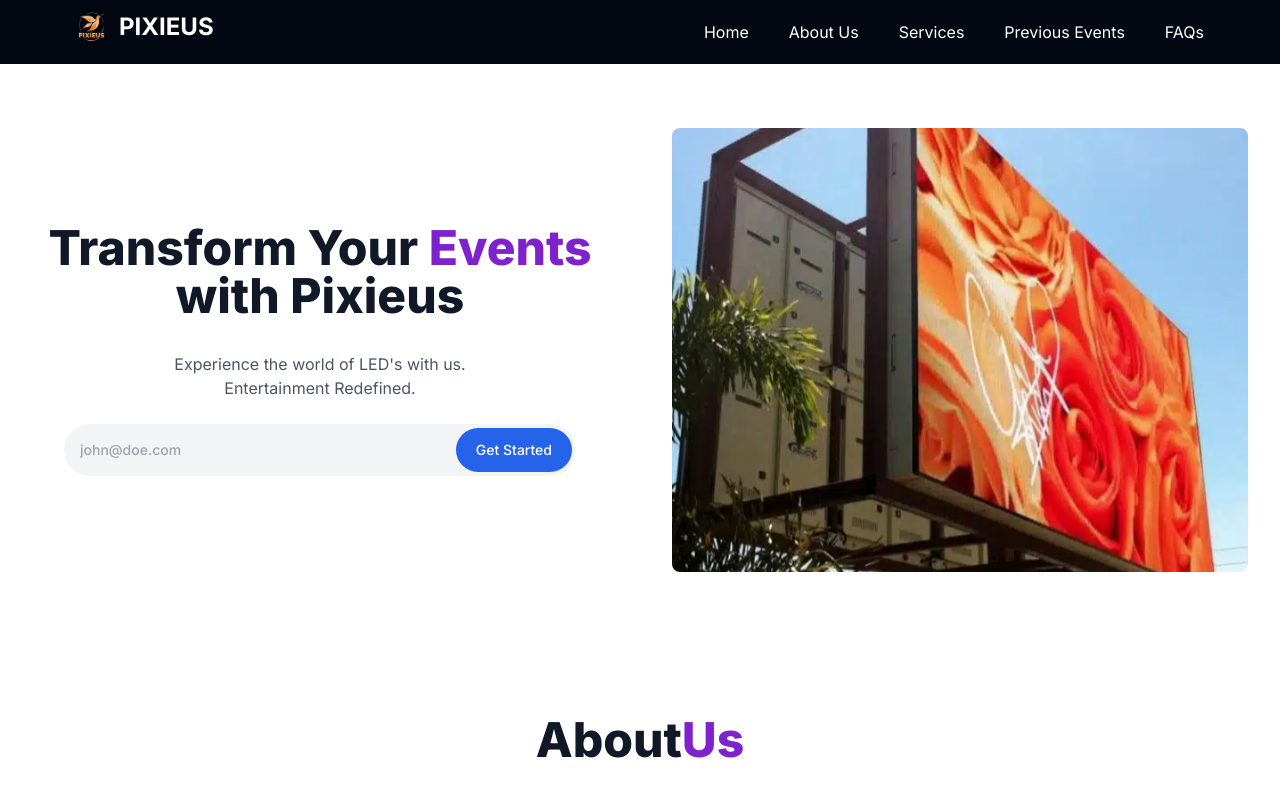
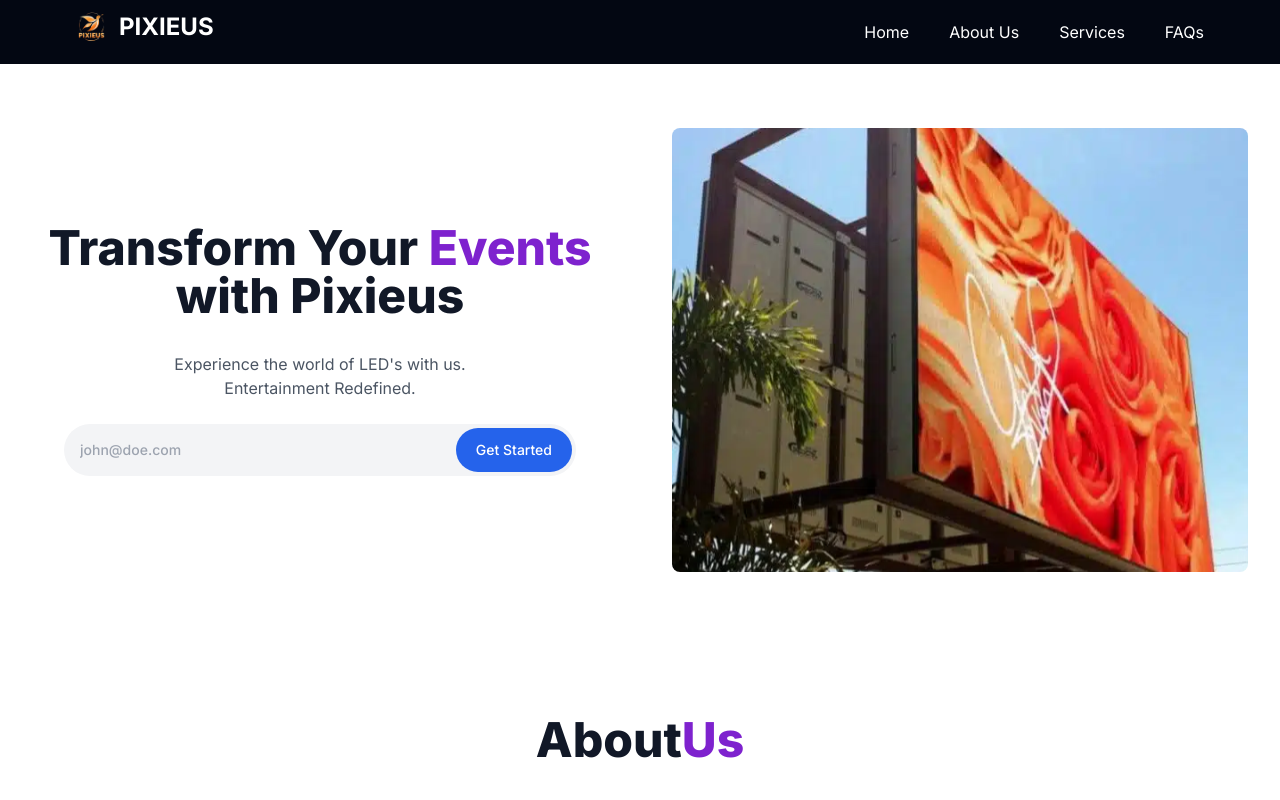
Before and after one commit to rohit27-2/Pix-ElitCeler, a Next.js app: page / in a window 1280 px wide. Shown: the top 800 px of the page. Built offline with nearby package versions, Linux system fonts and the light colour scheme.

Commit message:
minor changes

```diff
--- a/app/pages/NavBar.jsx
+++ b/app/pages/NavBar.jsx
@@ -25,7 +25,6 @@ const Navbar = () => {
         <a href="/" className="py-5 px-3">Home</a>
         <a href="#about" className="py-5 px-3">About Us</a>
         <a href="#services" className="py-5 px-3">Services</a>
-        <a href="#previous-event" className="py-5 px-3">Previous Events  </a>
         <a href="#faq" className="py-5 px-3">FAQs  </a>
       </div>
 
```
